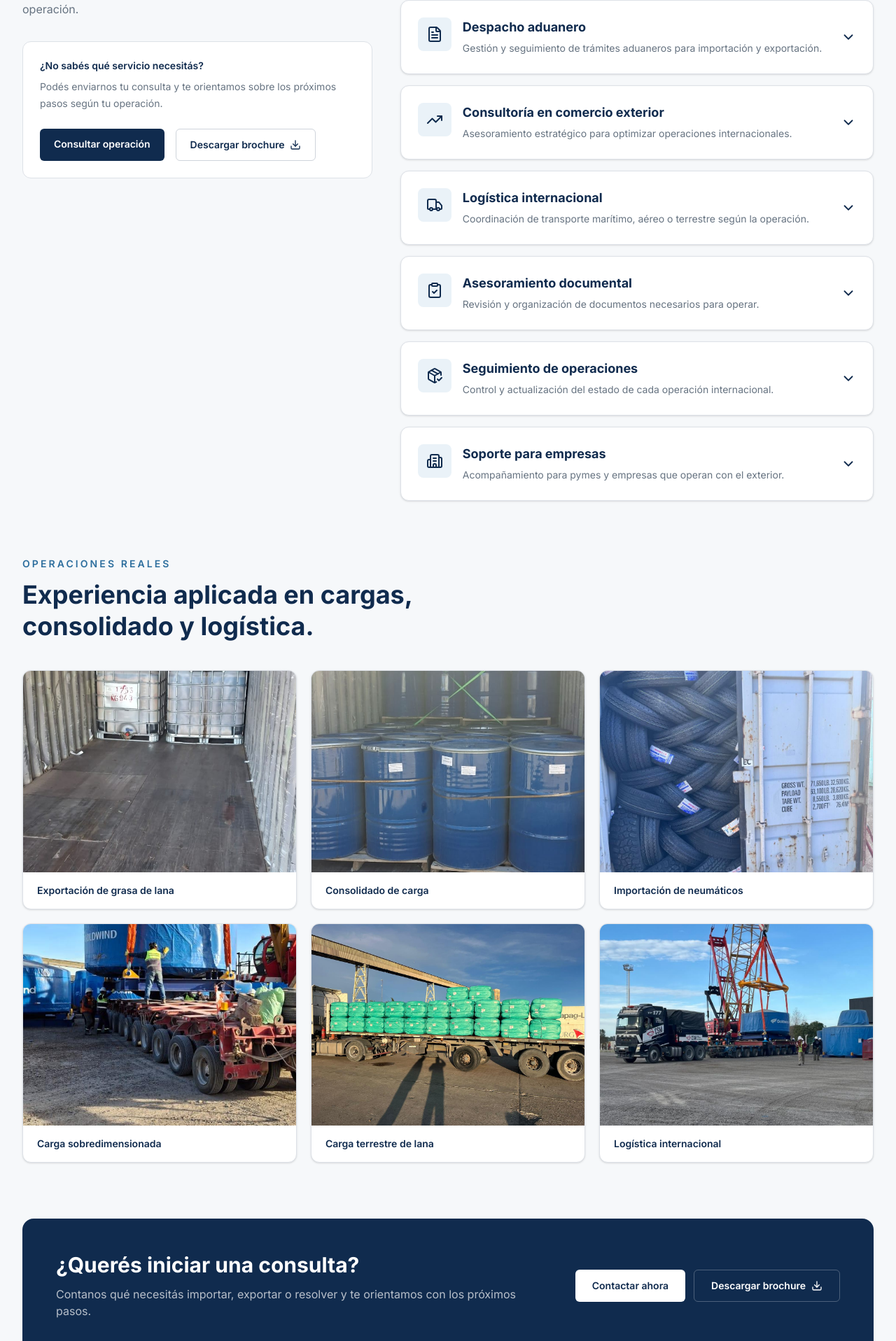
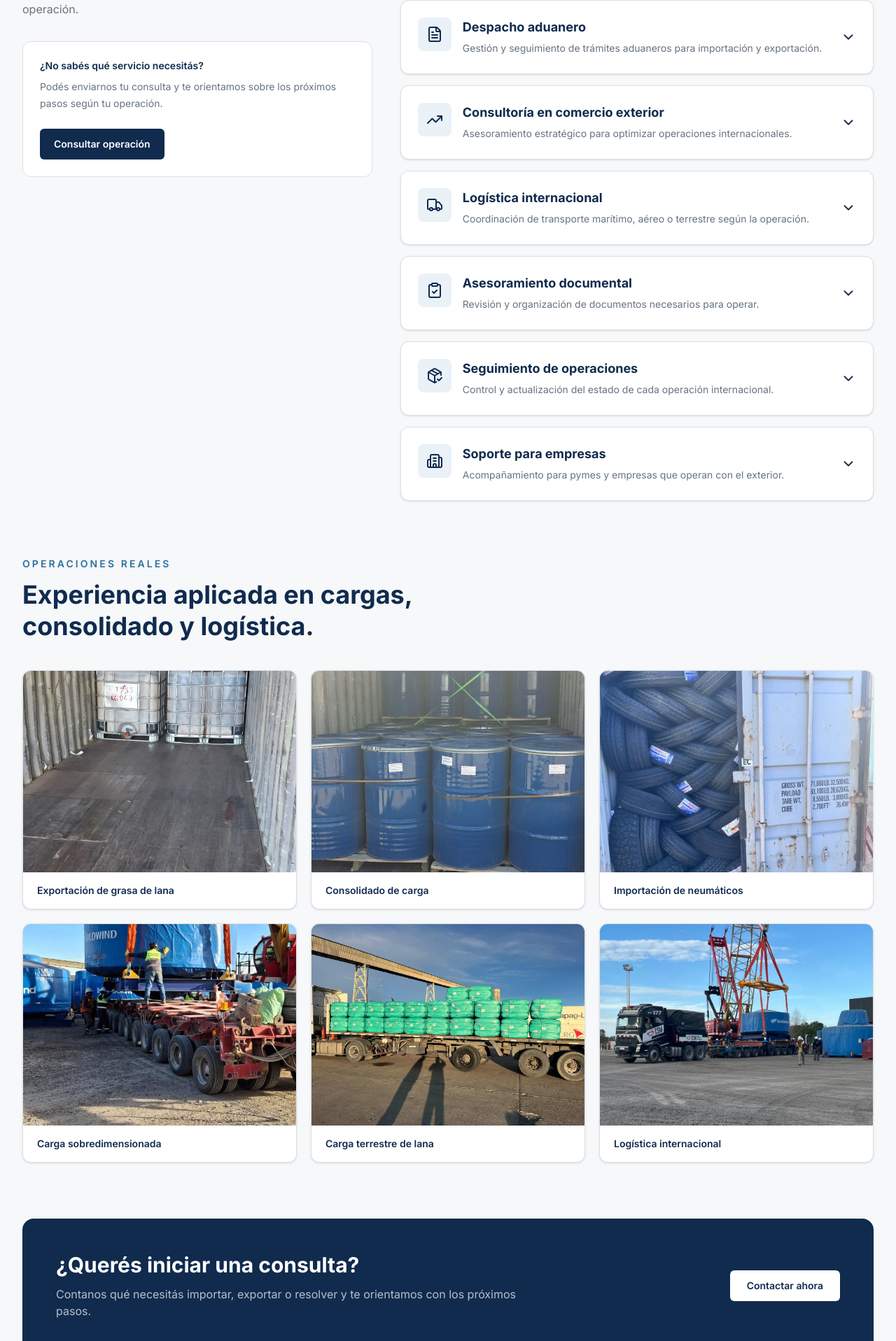
Before and after one commit to MateoGago/fenix-landing-page, a Next.js app: page /servicios in a window 1280 px wide. Shown: the part 850-2767 px from the top of the page at 70% size. Built offline with nearby package versions, Linux system fonts and the light colour scheme.

Commit message:
Eliminar brochure descargable

```diff
--- a/app/servicios/page.tsx
+++ b/app/servicios/page.tsx
@@ -14,7 +14,6 @@ import {
   ClipboardCheck,
   PackageCheck,
   Building2,
-  Download,
 } from "lucide-react";
 import { HeaderMinimal } from "@/components/header-minimal";
 import { FooterMinimal } from "@/components/footer-minimal";
@@ -304,21 +303,13 @@ export default function ServiciosPage() {
                   pasos según tu operación.
                 </p>
 
-                <div className="mt-6 flex flex-col gap-4 sm:flex-row sm:flex-wrap">
+                <div className="mt-6">
                   <Link
                     href="/#contacto"
                     className="inline-flex justify-center rounded-md bg-[#102B4E] px-5 py-3 text-sm font-semibold text-white transition hover:bg-[#173B66]"
                   >
                     Consultar operación
                   </Link>
-                  <a
-                    href="/docs/fenix-brochure-cotizaciones.pdf"
-                    download
-                    className="inline-flex items-center justify-center gap-2 rounded-md border border-[#102B4E]/20 px-5 py-3 text-sm font-semibold text-[#102B4E] transition hover:bg-[#EEF4FA]"
-                  >
-                    Descargar brochure
-                    <Download size={16} />
-                  </a>
                 </div>
               </div>
             </div>
@@ -451,21 +442,13 @@ export default function ServiciosPage() {
                 </p>
               </div>
 
-              <div className="flex flex-col gap-3 sm:flex-row md:flex-col lg:flex-row">
+              <div>
                 <Link
                   href="/#contacto"
                   className="inline-flex items-center justify-center rounded-md bg-white px-6 py-3 text-sm font-semibold text-[#102B4E] transition hover:bg-[#EAF2F8]"
                 >
                   Contactar ahora
                 </Link>
-                <a
-                  href="/docs/fenix-brochure-cotizaciones.pdf"
-                  download
-                  className="inline-flex items-center justify-center gap-2 rounded-md border border-white/25 px-6 py-3 text-sm font-semibold text-white transition hover:bg-white/10"
-                >
-                  Descargar brochure
-                  <Download size={16} />
-                </a>
               </div>
             </div>
           </div>
--- a/components/services-section.tsx
+++ b/components/services-section.tsx
@@ -6,7 +6,6 @@ import {
   Globe,
   TrendingUp,
   ArrowRight,
-  Download,
 } from "lucide-react";
 
 const services = [
@@ -104,7 +103,7 @@ export function ServicesSection() {
           ))}
         </div>
 
-        <div className="mt-14 flex flex-col items-center justify-center gap-3 sm:flex-row">
+        <div className="mt-14 flex justify-center">
           <Link
             href="/servicios"
             className="inline-flex items-center gap-2 rounded-md bg-[#102B4E] px-7 py-3.5 text-sm font-semibold text-white transition-colors hover:bg-[#173B66]"
@@ -112,14 +111,6 @@ export function ServicesSection() {
             Ver todos los servicios
             <ArrowRight size={16} />
           </Link>
-          <a
-            href="/docs/fenix-brochure-cotizaciones.pdf"
-            download
-            className="inline-flex items-center gap-2 rounded-md border border-[#102B4E]/20 bg-white px-7 py-3.5 text-sm font-semibold text-[#102B4E] transition-colors hover:bg-[#EEF4FA]"
-          >
-            Descargar brochure
-            <Download size={16} />
-          </a>
         </div>
       </div>
     </section>
```
Also changed, not shown: 1 other file (tests, documents, lock files or other folders).
